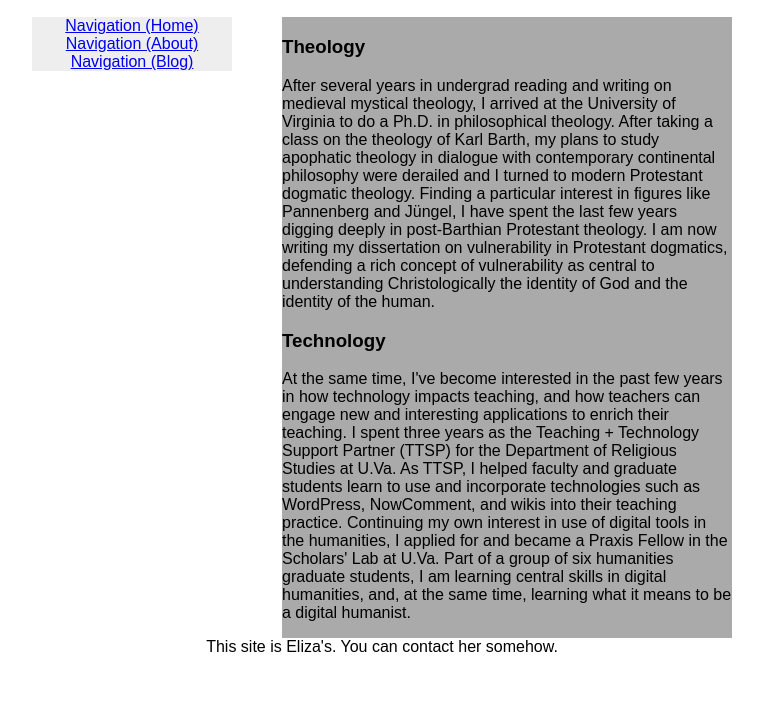
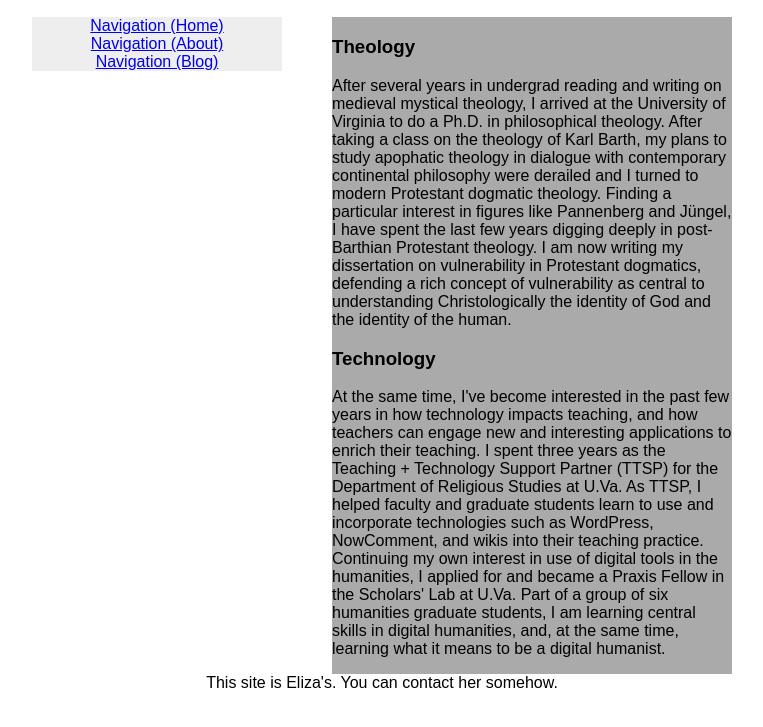
Before and after one commit to ebf2/ebf2.github.io, a plain HTML site: page practicedoc.html in a window 1280 px wide. Shown: the part 139-866 px from the top of the page, without its empty margins (258-1021 px from the left). Before the commit the page ends 845 px from the top, so only its background shows below. Drawn offline with Linux system fonts and the light colour scheme.

Commit message:
Changed widths

```diff
--- a/style.css
+++ b/style.css
@@ -14,7 +14,7 @@ footer
 nav {
 	display: block;
 	float:left;
-	width: 200px;
+	width: 250px;
 	background: #eee;
 }
 
@@ -25,7 +25,7 @@ nav a {
 #content
 {
 	float: right;
-	width: 450px;
+	width: 400px;
 	background: #aaa;
 }
 
```
